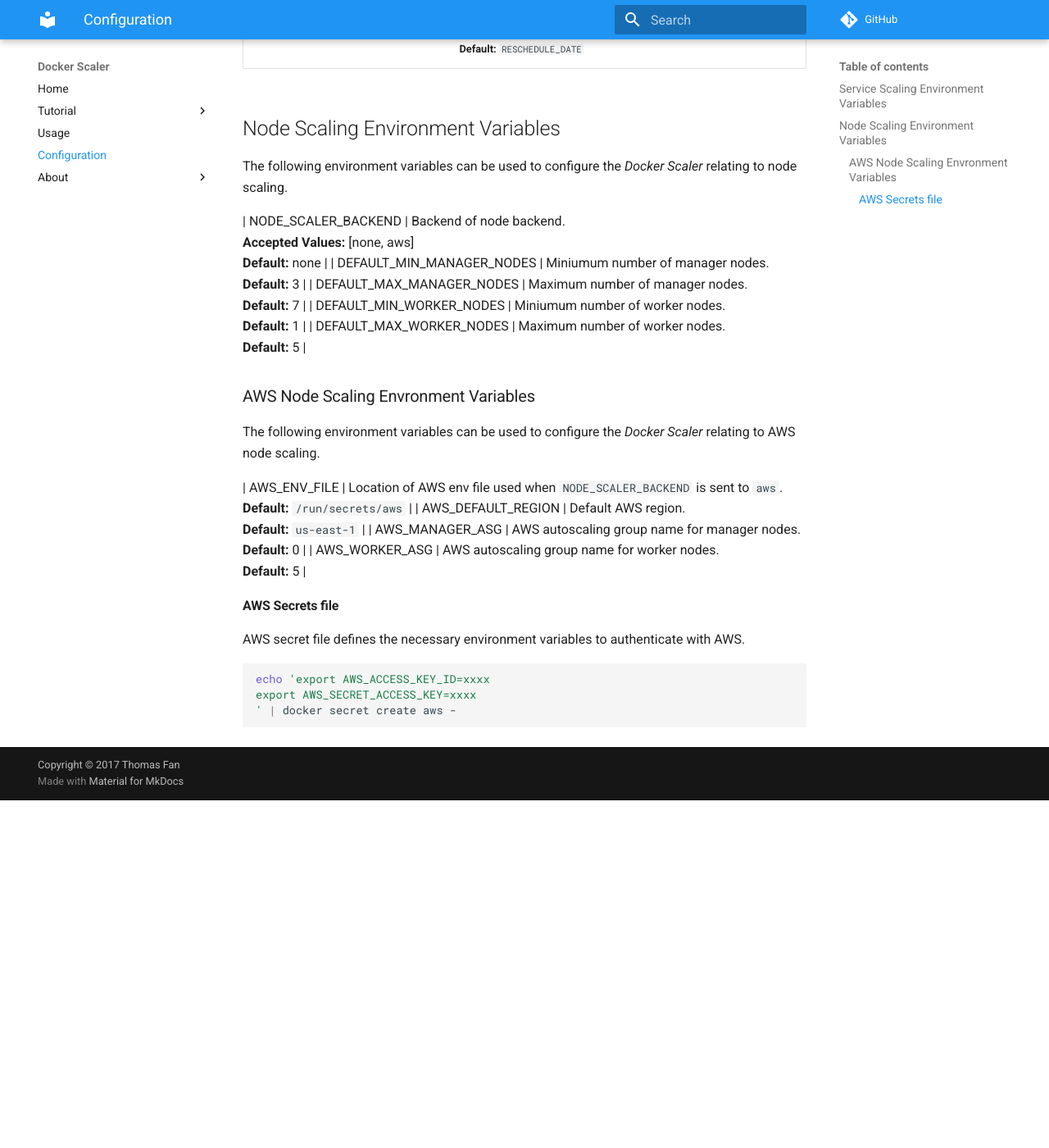
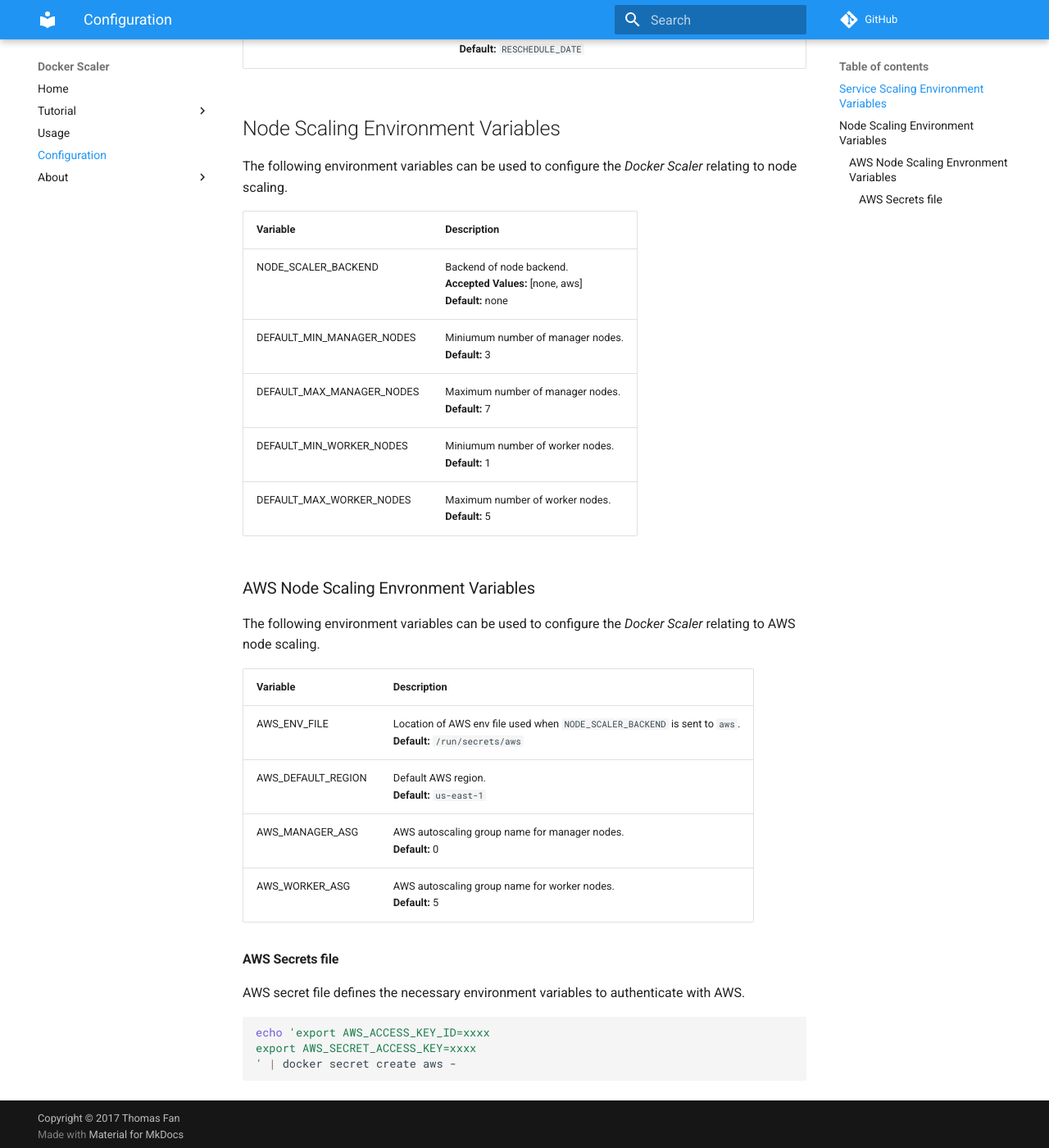
Before and after one commit to thomasjpfan/docker-scaler, an MkDocs documentation site: the page built from docs/configuration.md, in a window 1280 px wide and 1400 px high, scrolled down 1617 px. Shown: the whole window at 82% size. Built offline with MkDocs 1.6.1 and Material for MkDocs 9.7.7, drawn with Linux system fonts in a browser that asks for light colours; comment, search, counter and statistics services are not loaded; old or Windows-style settings are respelled for this version of MkDocs; before the commit the page ends 2593 px from its top, so only the background shows below that.

Commit message:
DOC: Table fix [skip ci]

```diff
--- a/docs/configuration.md
+++ b/docs/configuration.md
@@ -32,6 +32,8 @@
 
 The following environment variables can be used to configure the *Docker Scaler* relating to node scaling.
 
+|Variable           |Description                                               |
+|-------------------|----------------------------------------------------------|
 | NODE_SCALER_BACKEND | Backend of node backend.<br>**Accepted Values:** [none, aws]<br>**Default:** none |
 | DEFAULT_MIN_MANAGER_NODES | Miniumum number of manager nodes.<br>**Default:** 3 |
 | DEFAULT_MAX_MANAGER_NODES | Maximum number of manager nodes.<br>**Default:** 7 |
@@ -42,6 +44,8 @@
 
 The following environment variables can be used to configure the *Docker Scaler* relating to AWS node scaling.
 
+|Variable           |Description                                               |
+|-------------------|----------------------------------------------------------|
 | AWS_ENV_FILE | Location of AWS env file used when `NODE_SCALER_BACKEND` is sent to `aws`.<br>**Default:** `/run/secrets/aws` |
 | AWS_DEFAULT_REGION | Default AWS region.<br>**Default:** `us-east-1` |
 | AWS_MANAGER_ASG | AWS autoscaling group name for manager nodes.<br>**Default:** 0 |
```
